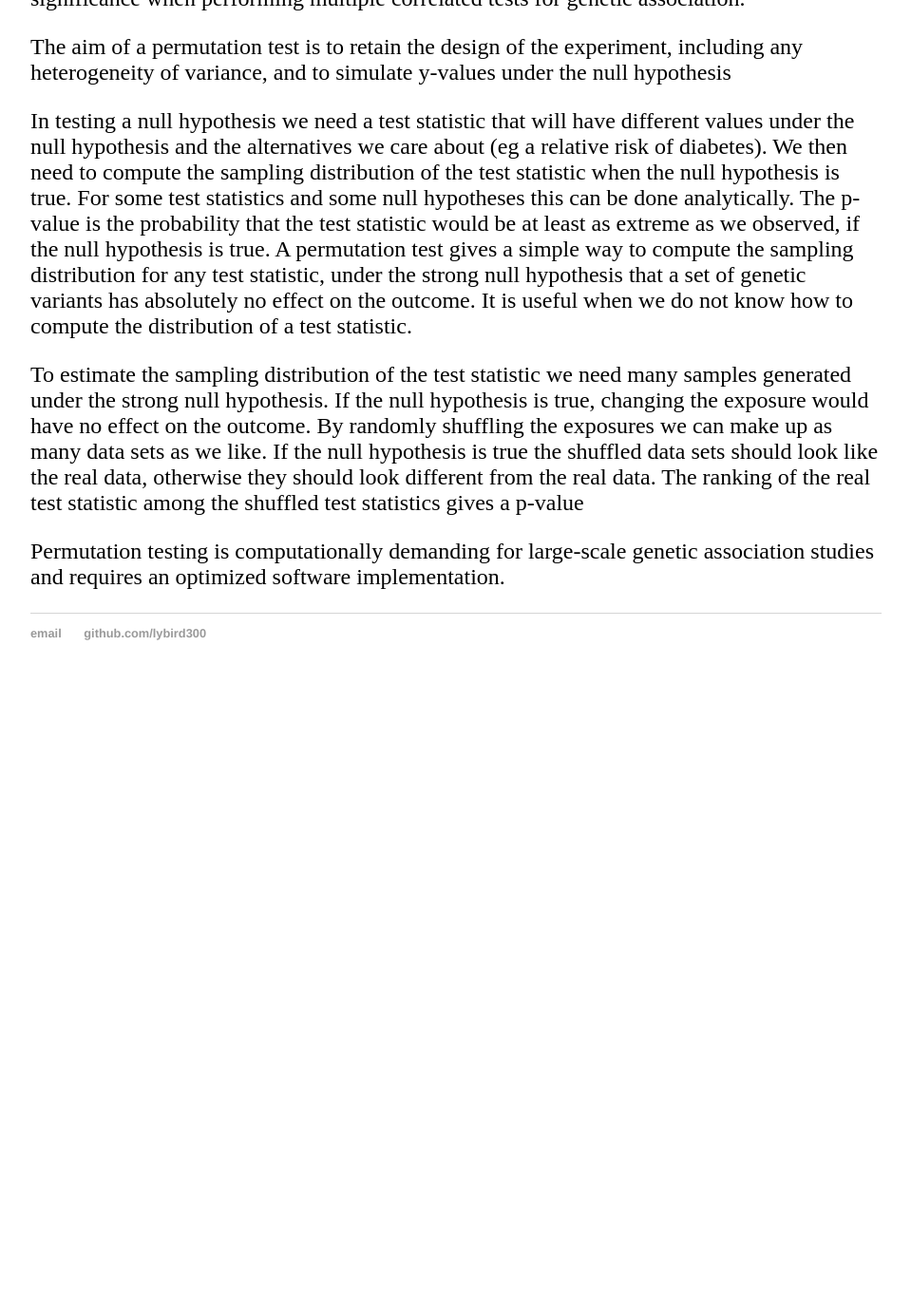
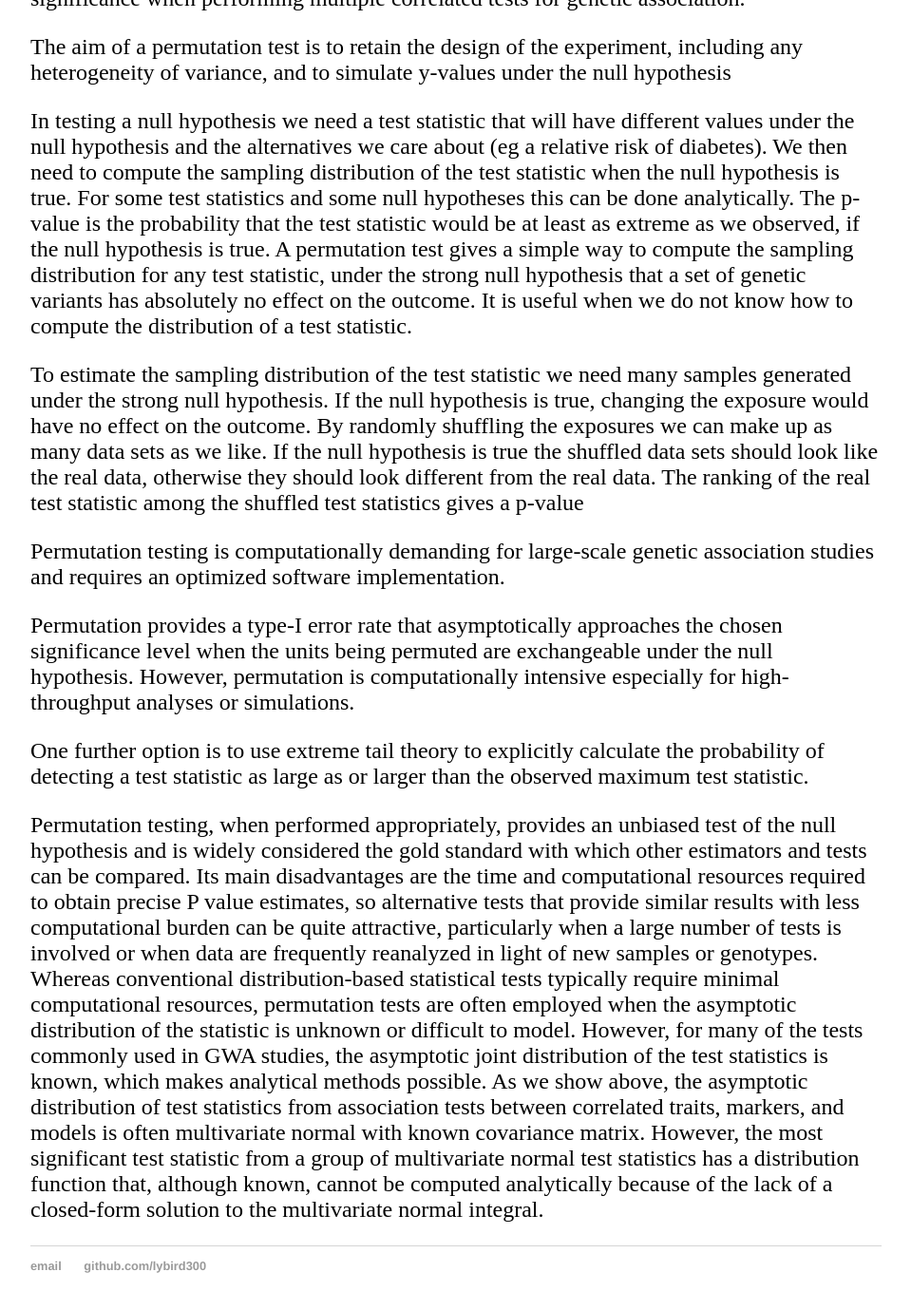
Before and after one commit to lybird300/lybird300.github.io, a Jekyll site: the page built from _posts/2015-10-24-permutation.md, in a window 1280 px wide and 1400 px high, scrolled down 925 px. Shown: the top 1379 px of the window at 95% size, without its empty margins (160-1119 px from the left). Built offline with Jekyll 4.4.1, drawn with Linux system fonts in a browser that asks for light colours; before the commit the page ends 1659 px from its top, so only the background shows below that.

Commit message:
Update 2015-10-24-permutation.md

```diff
--- a/_posts/2015-10-24-permutation.md
+++ b/_posts/2015-10-24-permutation.md
@@ -53,3 +53,33 @@ To estimate the sampling distribution of the test statistic we need many samples
 Permutation testing is computationally demanding for
 large-scale genetic association studies and requires an
 optimized software implementation.
+
+Permutation provides a type-I error rate that asymptotically approaches the chosen significance level when the units being permuted are exchangeable under the null hypothesis. However, permutation is computationally intensive especially for high-throughput analyses or simulations.
+
+One further option is to use extreme tail theory to explicitly calculate the probability of detecting a test statistic as large as or larger than the observed maximum test statistic.
+
+Permutation testing, when performed appropriately, provides
+an unbiased test of the null hypothesis and is widely
+considered the gold standard with which other estimators
+and tests can be compared. Its main disadvantages are the
+time and computational resources required to obtain precise
+P value estimates, so alternative tests that provide
+similar results with less computational burden can be
+quite attractive, particularly when a large number of tests
+is involved or when data are frequently reanalyzed in light
+of new samples or genotypes.
+Whereas conventional distribution-based statistical tests
+typically require minimal computational resources, permutation
+tests are often employed when the asymptotic distribution
+of the statistic is unknown or difficult to model.
+However, for many of the tests commonly used in GWA
+studies, the asymptotic joint distribution of the test statistics
+is known, which makes analytical methods possible.
+As we show above, the asymptotic distribution of test
+statistics from association tests between correlated traits,
+markers, and models is often multivariate normal with
+known covariance matrix. However, the most significant
+test statistic from a group of multivariate normal test statistics
+has a distribution function that, although known,
+cannot be computed analytically because of the lack of a
+closed-form solution to the multivariate normal integral.
```
